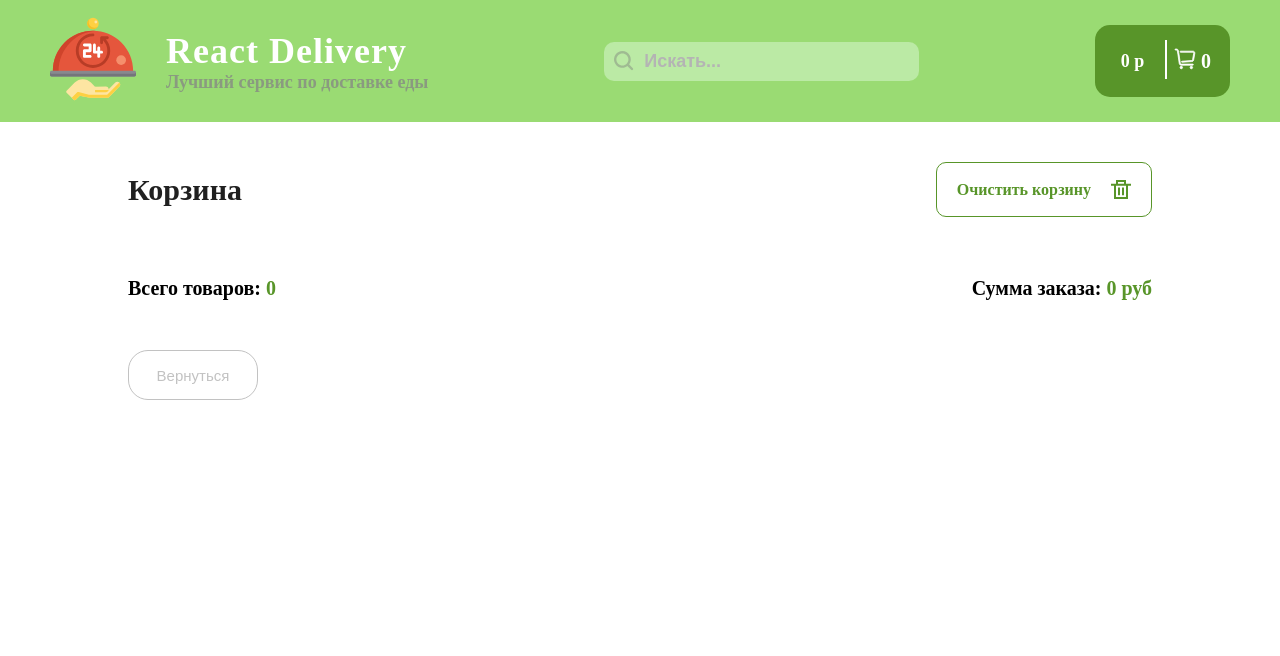
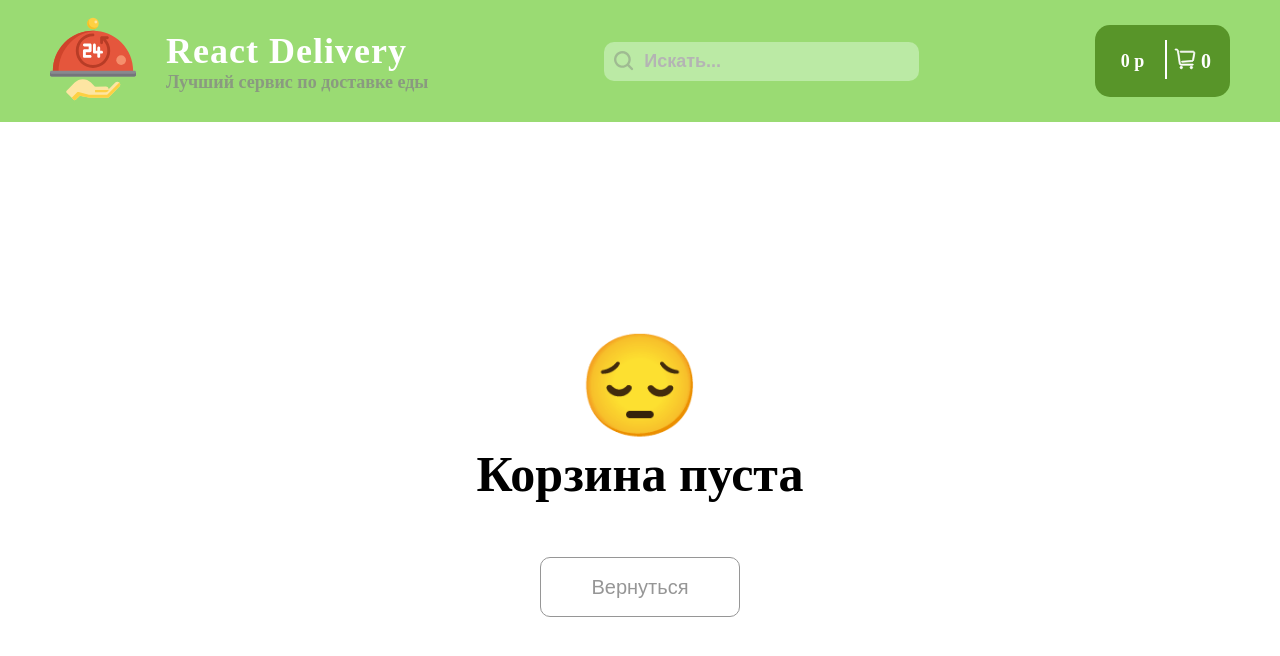
Before and after one commit to Tyson-White/react-delivery, a React (Create React App) app: page /cart in a window 1280 px wide. Shown: the top 656 px of the page. Built offline with nearby package versions, Linux system fonts and the light colour scheme; a web font is replaced by a local one.

Commit message:
added page cart empty

```diff
--- a/src/App.jsx
+++ b/src/App.jsx
@@ -1,18 +1,17 @@
 import React from "react";
 import { BrowserRouter, Routes, Route } from "react-router-dom";
+import { useDispatch, useSelector } from "react-redux";
+
 
 // pages
 import Manepage from "./pages/Manepage";
 import Cart from "./pages/Cart";
 import NotFound from "./pages/NotFound";
+import CartEmpty from "./pages/CartEmpty";
 // pages
 
 function App() {
-  const [cartItems, setCartItems] = React.useState([]);
-
-  const addToCart = (item, index) => {
-    setCartItems([...cartItems, item]);
-  };
+  const cartItems = useSelector(state => state.products.cartList)
 
   return (
     <BrowserRouter>
@@ -21,10 +20,10 @@ function App() {
           <Route
             path="/"
             element={
-              <Manepage onClickAdd={(item, index) => addToCart(item, index)} />
+              <Manepage />
             }
           ></Route>
-          <Route path="/cart" element={<Cart cartItems={cartItems} />}></Route>
+          <Route path="/cart" element={cartItems.length > 0 ? <Cart cartItems={cartItems} /> : <CartEmpty/>} ></Route>
           <Route path="*" element={<NotFound />}></Route>
         </Routes>
       </div>
--- /dev/null
+++ b/src/pages/CartEmpty/CartEmpty.module.scss
@@ -0,0 +1,27 @@
+.content {
+    text-align: center;
+    height: 700px;
+    display: flex;
+    flex-direction: column;
+    justify-content: center;
+    width: 400px;
+    margin: 0 auto;
+    font-size: 100px;
+    button {
+        width: 200px;
+        height: 60px;
+        border-radius: 10px;
+        border: 1px solid rgb(150, 150, 150);
+        margin: 0 auto;
+        background-color: #fff;
+        color: rgb(150, 150, 150);
+        font-size: 20px;
+        font-weight: 400;
+        margin-top: 20px;
+        cursor: pointer;
+    }
+}
+
+.text {
+    font-size: 50px;
+}
--- /dev/null
+++ b/src/pages/CartEmpty/index.jsx
@@ -0,0 +1,20 @@
+import React from "react";
+import Header from '../../compopnent/Header'
+import Styles from './CartEmpty.module.scss'
+import { Link } from 'react-router-dom'
+export default function CartEmpty() {
+    return (
+        <>
+        <Header/>
+        <div className="wrapper">
+            <div className={Styles.content}>
+                😔
+                <div className={Styles.text}>Корзина пуста</div>
+                <Link to={'/'}>
+                    <button>Вернуться</button>
+                </Link>
+            </div>
+        </div>
+        </>
+    )
+}
```
